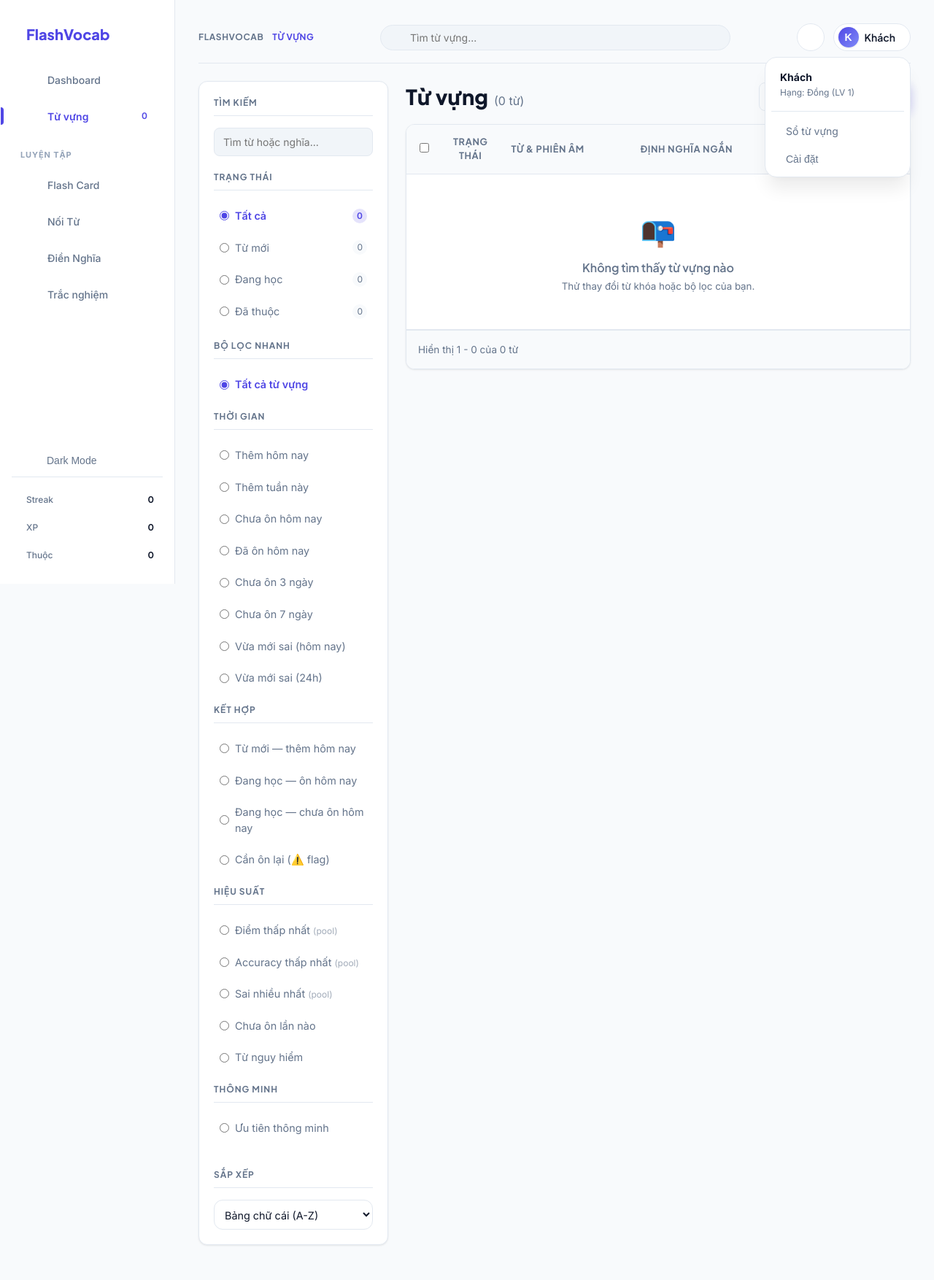
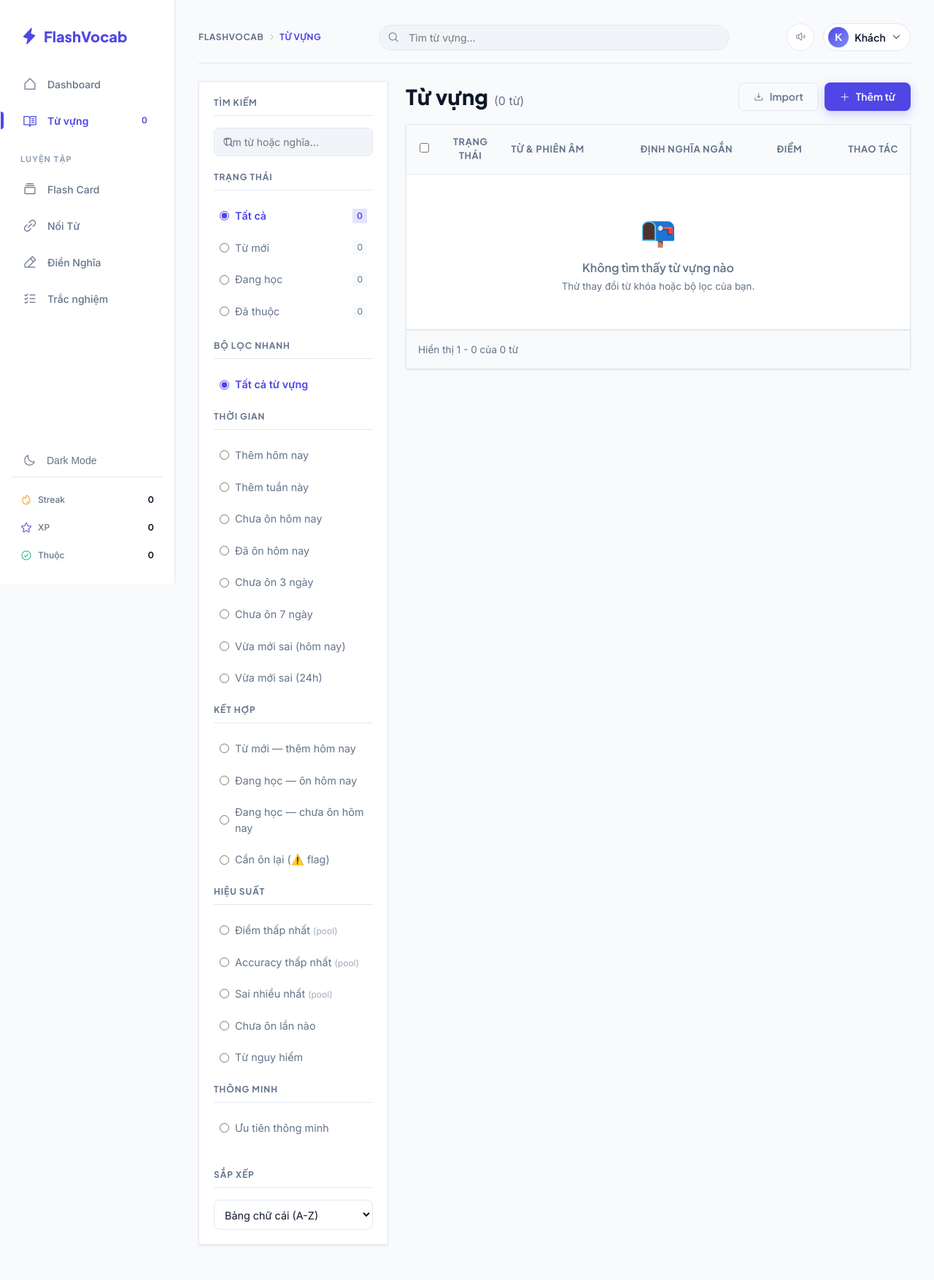
Before and after one commit to KuanqXol/flash-card, a Flask app: page /words in a window 1280 px wide. Shown: the whole page at 73% size. Run offline with Flask 3, Linux system fonts and the light colour scheme; data comes from the database, SQL or seed files in the repository; data that the repository does not hold is empty; some libraries are stand-ins or nearby versions.

Commit message:
Fix UI/UX Bugs

```diff
--- a/static/css/style.css
+++ b/static/css/style.css
@@ -583,11 +583,9 @@
 @keyframes pageEnter {
   from {
     opacity: 0;
-    transform: translateY(8px);
   }
   to {
     opacity: 1;
-    transform: translateY(0);
   }
 }
 
@@ -1930,6 +1928,10 @@
   gap: var(--sp-1);
 }
 
+.user-dropdown-menu[hidden] {
+  display: none !important;
+}
+
 .user-dropdown-header {
   padding: var(--sp-2) var(--sp-3);
   display: flex;
--- a/templates/base.html
+++ b/templates/base.html
@@ -12,7 +12,8 @@
     <!-- Design System -->
     <link rel="stylesheet" href="/static/css/style.css">
     <!-- Phosphor Icons -->
-    <link rel="stylesheet" type="text/css" href="https://unpkg.com/@phosphor-icons/web@2.1.1/src/style.css">
+    <link rel="stylesheet" type="text/css" href="https://unpkg.com/@phosphor-icons/web@2.1.1/src/regular/style.css">
+    <link rel="stylesheet" type="text/css" href="https://unpkg.com/@phosphor-icons/web@2.1.1/src/fill/style.css">
     <!-- Chart.js -->
     <script src="https://cdn.jsdelivr.net/npm/chart.js@4.4.4/dist/chart.umd.min.js"></script>
     <!-- Canvas Confetti -->
--- a/templates/words.html
+++ b/templates/words.html
@@ -12,8 +12,17 @@
   --sp-4: 16px;
   --sp-5: 20px;
   --sp-6: 24px;
-  --color-primary-subtle: var(--primary-light);
-  --border-subtle: var(--border);
+  --primary: var(--color-primary);
+  --primary-light: var(--color-primary-subtle);
+  --border: var(--border-default);
+  --border-subtle: var(--border-default);
+  --card-bg: var(--surface-card);
+  --bg: var(--surface-page);
+  --radius: var(--radius-md);
+  --radius-lg: var(--radius-lg);
+  --radius-sm: var(--radius-sm);
+  --transition: var(--transition-fast);
+  --color-primary-subtle: var(--color-primary-subtle);
 }
 
 .words-container {
@@ -725,7 +734,7 @@
 </div>
 
 <!-- MODAL: ADD / EDIT WORD -->
-<div class="modal-overlay" id="word-modal">
+<div class="modal-overlay" id="word-modal" style="display: none;">
     <div class="modal" style="max-width: 500px;">
         <div class="modal-header">
             <h3 id="word-modal-title">Thêm từ vựng</h3>
@@ -765,7 +774,7 @@
 </div>
 
 <!-- MODAL: IMPORT CSV -->
-<div class="modal-overlay" id="import-modal">
+<div class="modal-overlay" id="import-modal" style="display: none;">
     <div class="modal" style="max-width: 480px;">
         <div class="modal-header">
             <h3>Import CSV</h3>
@@ -778,8 +787,8 @@
                 <i class="ph ph-file-csv drop-zone-icon"></i>
                 <p>Kéo thả file CSV vào đây hoặc click để chọn</p>
                 <small class="form-help">File gồm các cột: word, phonetic, translation, status, total_score, review_count</small>
-                <input type="file" id="file-input" style="display: none;" accept=".csv" onchange="handleFileSelect(this.files)">
             </div>
+            <input type="file" id="file-input" style="display: none;" accept=".csv" onchange="handleFileSelect(this.files)">
 
             <!-- File Preview -->
             <div id="file-preview" style="display: none; flex-direction: column; gap: var(--sp-3); align-items: center; text-align: center;">
@@ -813,7 +822,7 @@
 </div>
 
 <!-- MODAL: VIEW HISTORY -->
-<div class="modal-overlay" id="history-modal">
+<div class="modal-overlay" id="history-modal" style="display: none;">
     <div class="modal" style="max-width: 480px;">
         <div class="modal-header">
             <h3>Lịch sử ôn tập</h3>
```
